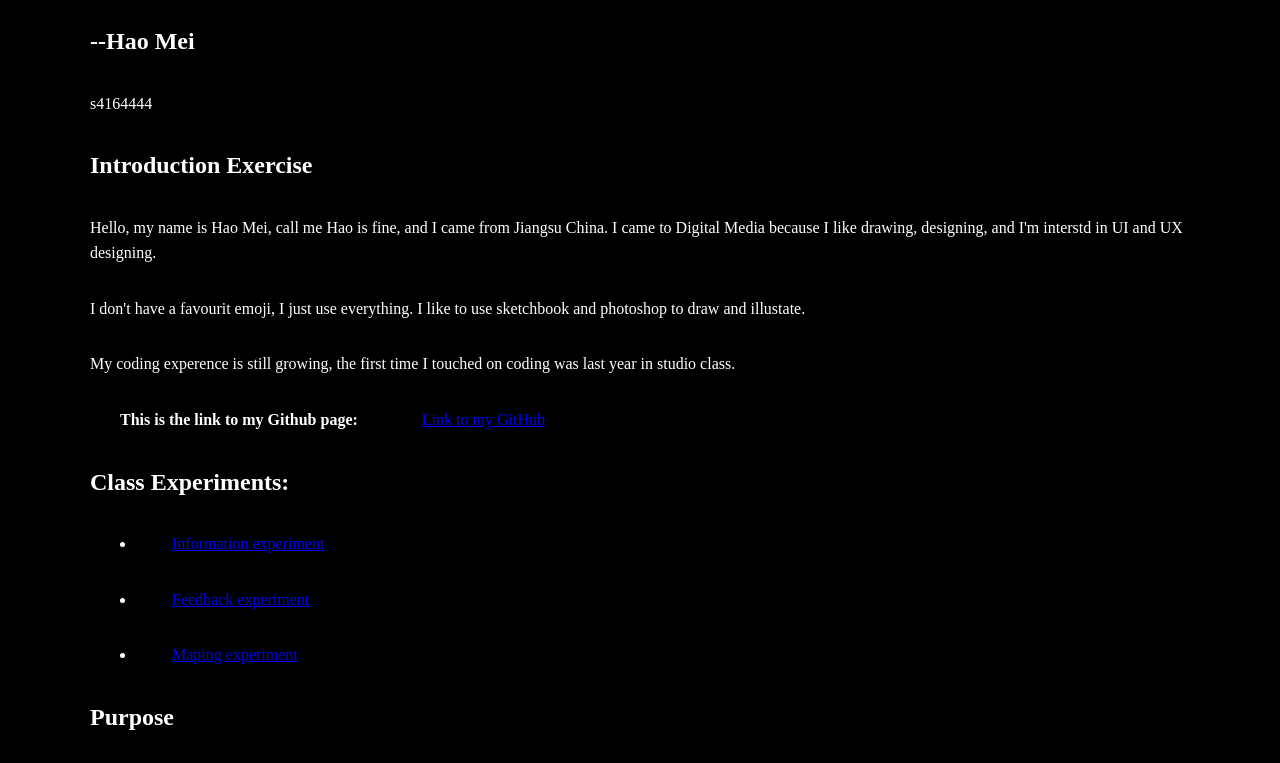
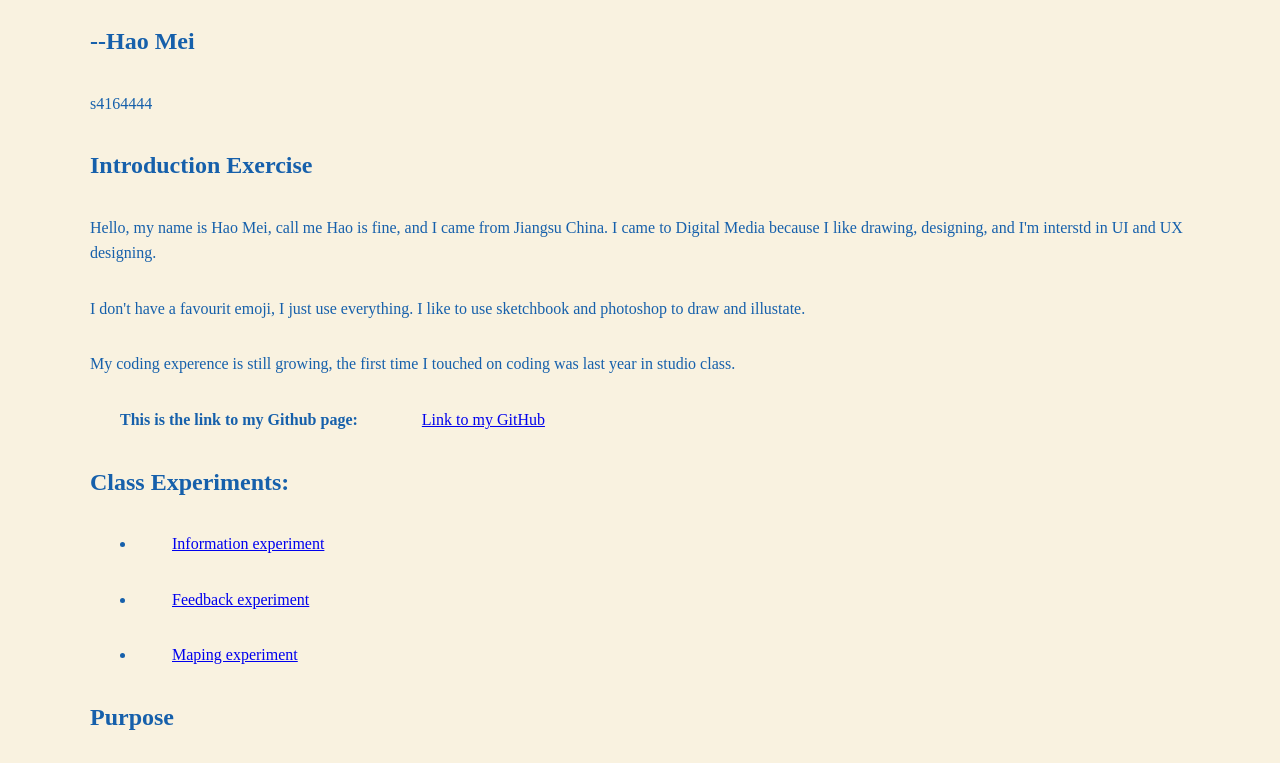
Before and after one commit to HaoMEI423/testworkIndex, a plain HTML site: page index.html in a window 1280 px wide. Shown: the part 119-882 px from the top of the page. Drawn offline with Linux system fonts and the light colour scheme.

Commit message:
Update style.css

```diff
--- a/style.css
+++ b/style.css
@@ -1,4 +1,4 @@
 body {
-    background-color: rgb(0, 0, 0);
-    color: rgb(255, 255, 255);
+    background-color: #f9f2e0;
+    color: #1660ab;
 }
```
